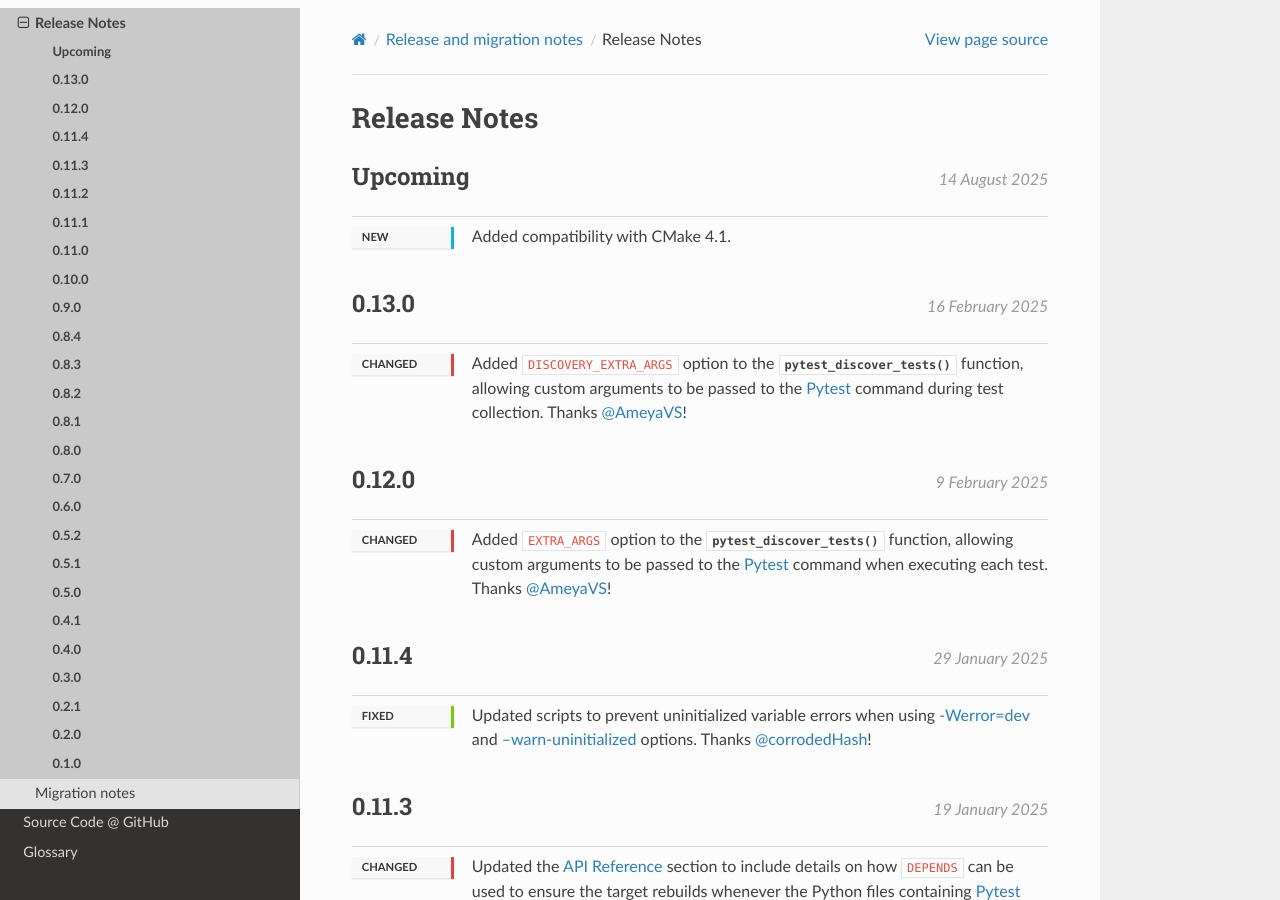
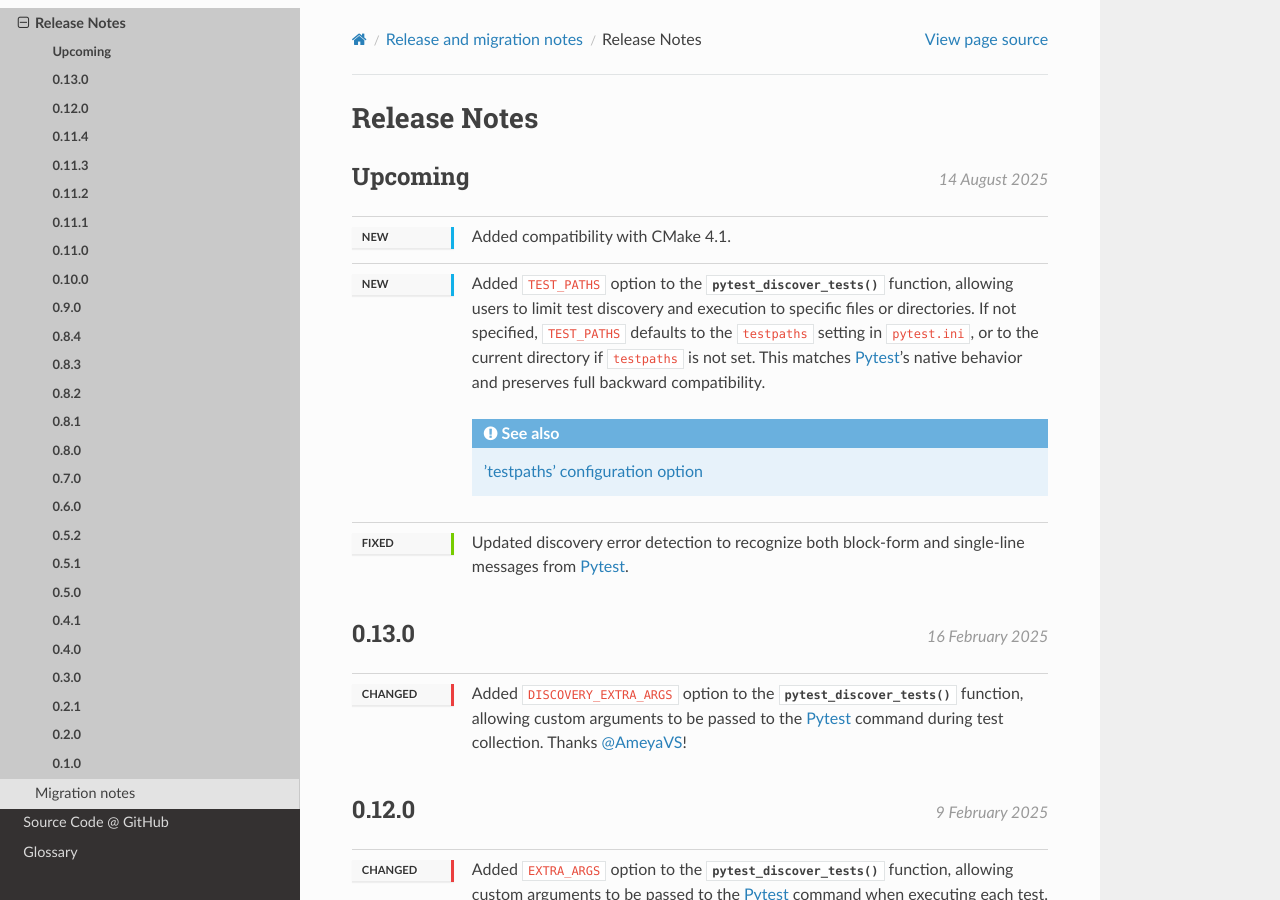
Before and after one commit to python-cmake/pytest-cmake, a Sphinx documentation site: the page built from doc/release/release_notes.rst, in a window 1280 px wide and 900 px high. Built offline with Sphinx 7.4.7 and the Read the Docs theme 3.1.0, drawn with Linux system fonts in a browser that asks for light colours.

Commit message:
Add TEST_PATHS option and improve pytest discovery error detection
- Added `TEST_PATHS` to `pytest_discover_tests` to limit discovery to specific
  files or directories, defaulting to `testpaths` from pytest.ini if unset.
- Updated error detection to catch both block-form and single-line messages
  from pytest.
- Add tests.

```diff
--- a/doc/release/release_notes.rst
+++ b/doc/release/release_notes.rst
@@ -10,6 +10,25 @@ Release Notes
 
         Added compatibility with CMake 4.1.
 
+    .. change:: new
+
+        Added ``TEST_PATHS`` option to the :func:`pytest_discover_tests`
+        function, allowing users to limit test discovery and execution to
+        specific files or directories. If not specified, ``TEST_PATHS``
+        defaults to the ``testpaths`` setting in :file:`pytest.ini`, or to the
+        current directory if ``testpaths`` is not set. This matches
+        :term:`Pytest`’s native behavior and preserves full backward
+        compatibility.
+
+        .. seealso::
+
+            `'testpaths' configuration option
+            <https://docs.pytest.org/en/stable/reference/reference.html#confval-testpaths>`_
+
+    .. change:: fixed
+
+        Updated discovery error detection to recognize both block-form and
+        single-line messages from :term:`Pytest`.
 
 .. release:: 0.13.0
     :date: 2025-02-16
```
Also changed, not shown: doc/api_reference.rst (+14 -0 lines), 18 other files.
